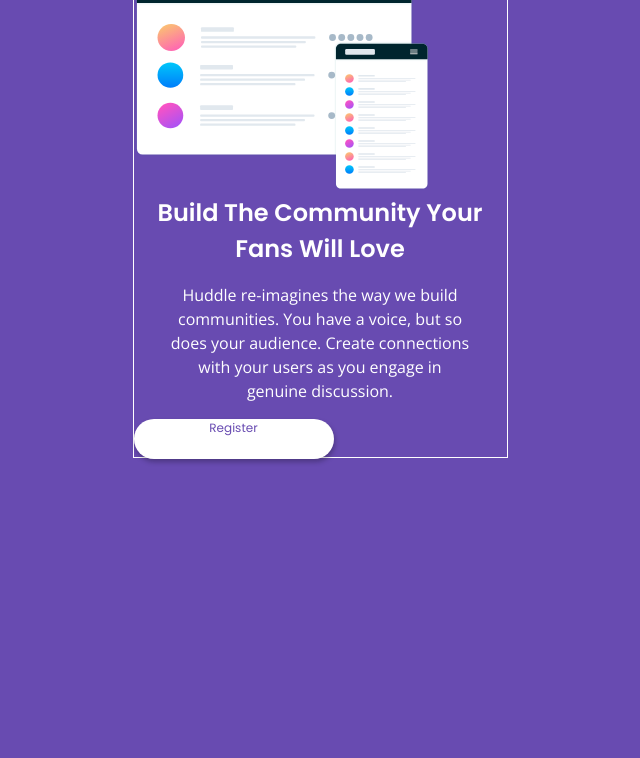
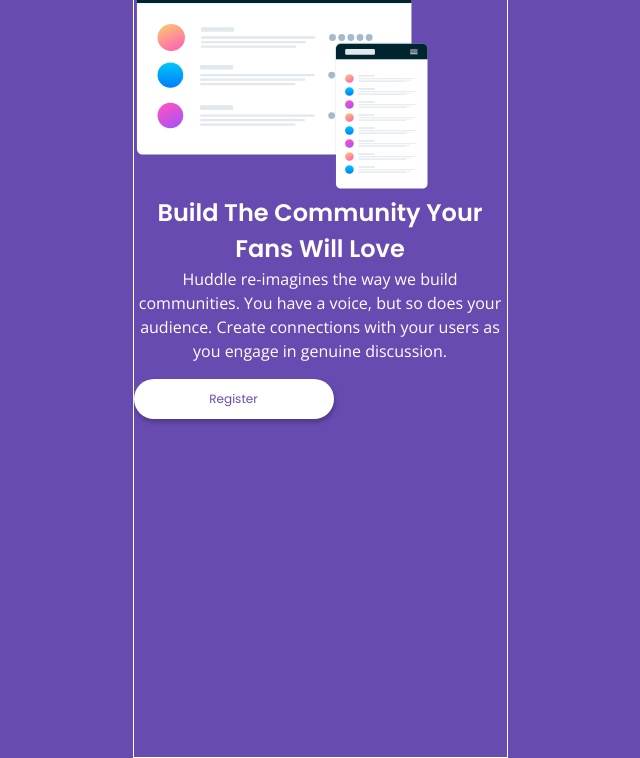
Before and after one commit to iulon357/V---huddle-landing-page, a plain HTML site: page index.html in a window 1280 px wide. Shown: the part 42-800 px from the top of the page, without its empty margins (320-960 px from the left). Drawn offline with nearby package versions, Linux system fonts and the light colour scheme.

Commit message:
Add files via upload

```diff
--- a/css/style.css
+++ b/css/style.css
@@ -10,26 +10,30 @@
 body {
   display: flex;
   justify-content: center;
+  align-items: center;
   background-color: #684bb1;
+  /* height: 100vh; */
 }
 
 .card {
   width: 375px;
-  height: 500px;
+  height: 800px;
   border: 1px solid white;
 }
 
-.logo img {
+.logo {
   width: 120px;
   height: 19px;
 }
 
-.illustration img {
+.illustration {
   width: 296px;
   height: 209px;
 }
 
-.header h1 {
+.header {
+  /* width: 280px;
+  height: 72px; */
   font-family: "Poppins";
   font-style: normal;
   font-weight: 600;
@@ -40,9 +44,6 @@
 }
 
 .text {
-  margin: 16px 36px 0 36px;
-}
-.text p {
   font-family: "Open Sans";
   font-style: normal;
   font-weight: 400;
@@ -53,21 +54,25 @@
 }
 
 .button {
+  display: flex;
+  justify-content: center;
+  align-items: center;
   width: 200px;
   height: 40px;
   background: #ffffff;
   box-shadow: 1px 3px 5px rgba(0, 0, 0, 0.269022);
   border-radius: 20px;
-  text-align: center;
   margin-top: 16px;
+  font-family: "Poppins";
+  font-style: normal;
+  font-weight: 400;
+  font-size: 12px;
+  line-height: 18px;
+  color: #684bb1;
 }
 
-.button p {
-  font-family: 'Poppins';
-font-style: normal;
-font-weight: 400;
-font-size: 12px;
-line-height: 18px;
-text-align: center;
-color: #684BB1;
+.button:hover {
+  background-color: #E880E8;;
+  cursor: pointer;
+  color: #ffffff;
 }
--- a/index.html
+++ b/index.html
@@ -4,24 +4,21 @@
     <meta charset="UTF-8" />
     <meta http-equiv="X-UA-Compatible" content="IE=edge" />
     <meta name="viewport" content="width=device-width, initial-scale=1.0" />
+    <link rel="icon" type="image/png" sizes="32x32" href="img/favicon-32x32.png">
     <link rel="stylesheet" href="css/style.css" />
     <title>Huddle Landing Page</title>
   </head>
   <body>
     <div class="card">
-      <div class="logo"><img src="img/logo.svg" alt="logo.svg" /></div>
-      <div class="illustration">
-        <img src="img/illustration-mockups.svg" alt="illustration.svg" />
-      </div>
-      <div class="header"><h1>Build The Community Your Fans Will Love</h1></div>
-      <div class="text">
-        <p>
+      <img class="logo" src="img/logo.svg" alt="logo.svg"  />
+      <img class="illustration" src="img/illustration-mockups.svg" alt="illustration">
+      <h1 class="header"> Build The Community Your Fans Will Love </h1>
+        <p class="text">
           Huddle re-imagines the way we build communities. You have a voice, but
           so does your audience. Create connections with your users as you
           engage in genuine discussion.
         </p>
-      </div>
-      <div class="button"><p>Register</p></div>
+      <p class="button">Register</p>
       <div class="footer-logos">
 
       </div>
```
Also changed, not shown: img/favicon-32x32.png (added).
